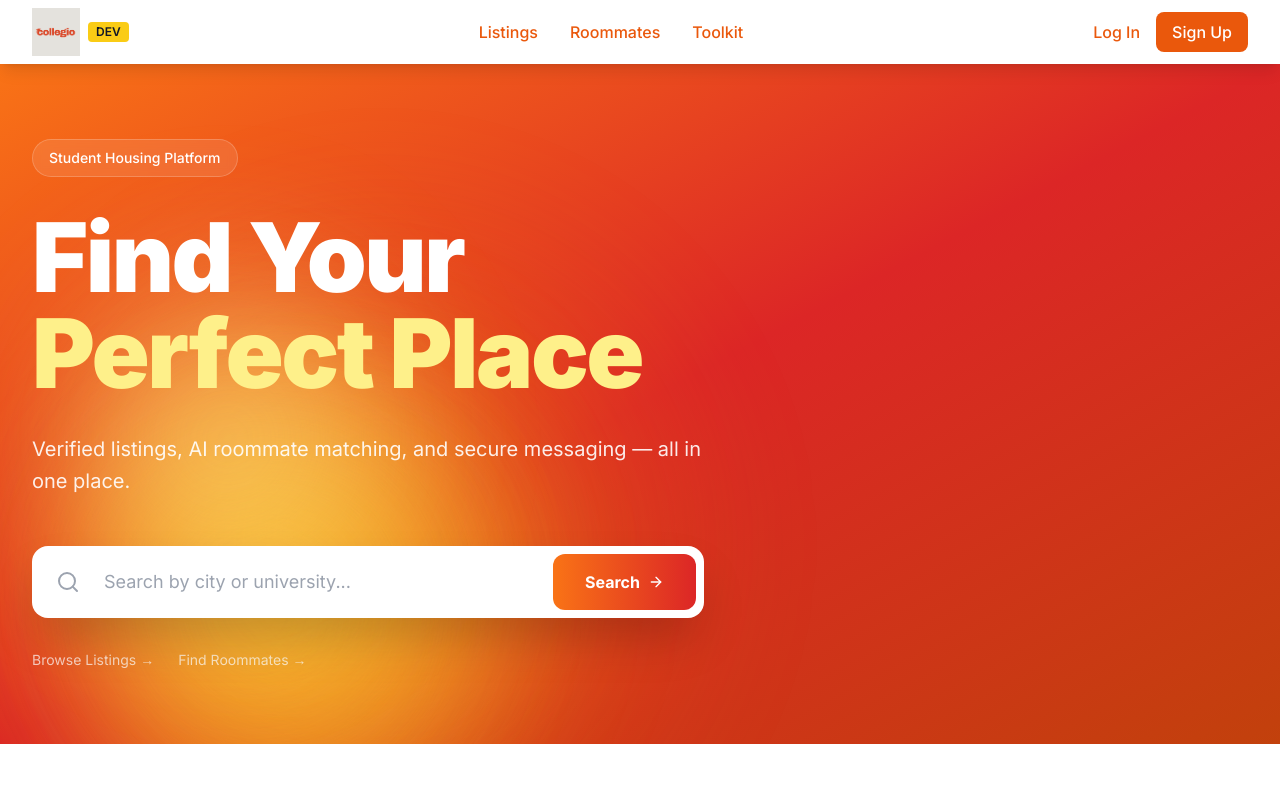
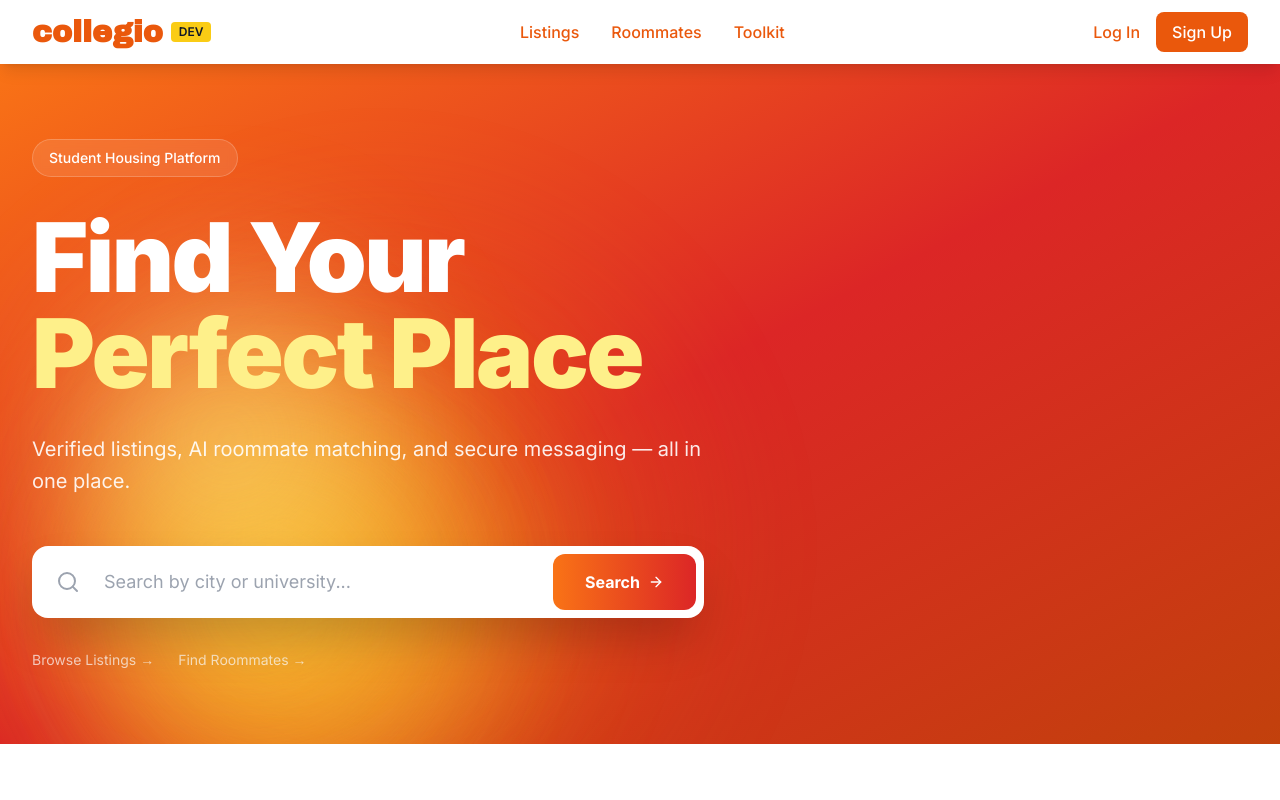
Before and after one commit to emmanueladima/housing, a React (Vite) app in the folder Documents/Python/Projects/Housing/frontend/: page / in a window 1280 px wide. Shown: the top 800 px of the page. Built offline with nearby package versions, Linux system fonts and the light colour scheme; no server answers.

Commit message:
refactor: use text-only branding in navbar
- Removed logo image from navbar
- Using 'collegio' text with Archivo Black font
- Increased text size to text-3xl for prominence
- Maintains transparent background

```diff
--- a/Documents/Python/Projects/Housing/frontend/src/components/Layout/Header.jsx
+++ b/Documents/Python/Projects/Housing/frontend/src/components/Layout/Header.jsx
@@ -69,7 +69,7 @@ const Header = () => {
           <div className="flex justify-between items-center h-16">
             {/* Logo */}
             <Link to="/" className="flex items-center space-x-2">
-              <img src="/assets/logo.png" alt="collegio" className="h-12 w-auto" />
+              <span className="text-3xl font-bold text-orange-600" style={{ fontFamily: 'Archivo Black, sans-serif' }}>collegio</span>
               {isDevMode && (
                 <span className="ml-2 px-2 py-0.5 text-xs font-semibold bg-yellow-400 text-gray-900 rounded">
                   DEV
```
